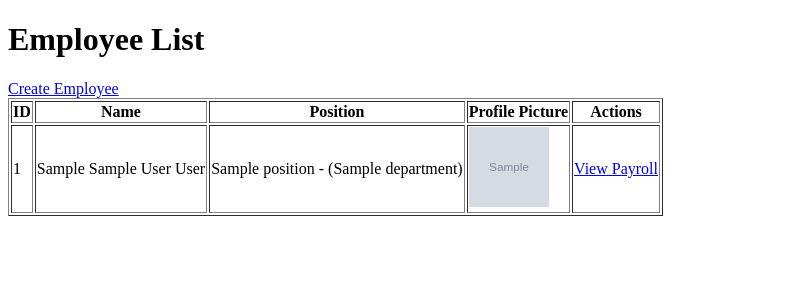
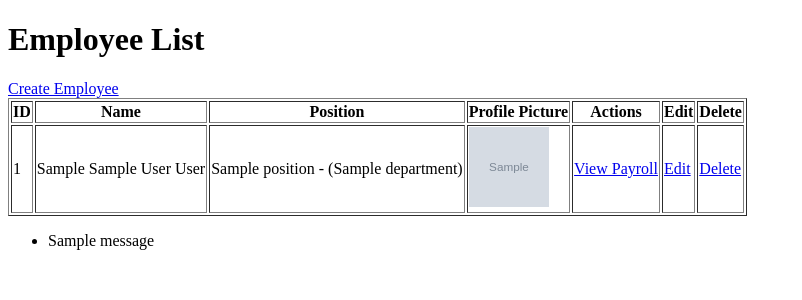
Before and after one commit to rhonnwalter/django-payroll-system, a Django app: page /hr/employees-list/ in a window 1280 px wide. Shown: the top 300 px of the page, without its empty margins (0-802 px from the left). Run offline with Django 5.2, Linux system fonts and the light colour scheme; a user stored in the database is signed in; tables that the repository leaves empty hold one stand-in row (values such as "Sample post"); grey boxes marked "Sample" are stand-in pictures; one stand-in notice (Sample message) is shown.

Commit message:
refactor confirm, edit, employee templates to match backend changes

```diff
--- a/tasks/templates/dashboard/confirm_delete.html
+++ b/tasks/templates/dashboard/confirm_delete.html
@@ -10,6 +10,7 @@
     <p>Are you sure you want to delete {{ employee.first_name }} {{ employee.last_name }}</p>
 
     <form method="POST">
+        {% csrf_token %}
         <button type"submit">Yes</button>
         <a href="{% url 'employee_list' %}"></a>
 
--- a/tasks/templates/dashboard/employee_list.html
+++ b/tasks/templates/dashboard/employee_list.html
@@ -20,6 +20,8 @@
                 <th>Position</th>
                 <th>Profile Picture</th>
                 <th>Actions</th>
+                <th>Edit</th>
+                <th>Delete</th>
 
             </tr>
 
@@ -43,6 +45,13 @@
 
                 </td>
 
+                <td>
+                    <a href="{% url 'edit_employee' employee.pk %}">Edit</a>
+                </td>
+
+                <td>
+                    <a href="{% url 'delete_employee' employee.pk %}">Delete</a>
+                </td>
             </tr>
             {% empty %}
             <tr>
@@ -57,6 +66,12 @@
 
 
     </table>
-
+   {% if messages %}
+   <ul class="messages">
+        {% for message in messages %}
+            <li class="{{ message.tags }}">{{ message }}</li>
+        {% endfor %}
+   </ul>
+   {% endif %}
 </body>
 </html>
```
Also changed, not shown: tasks/templates/dashboard/edit_employee.html (+9 -4 lines).
